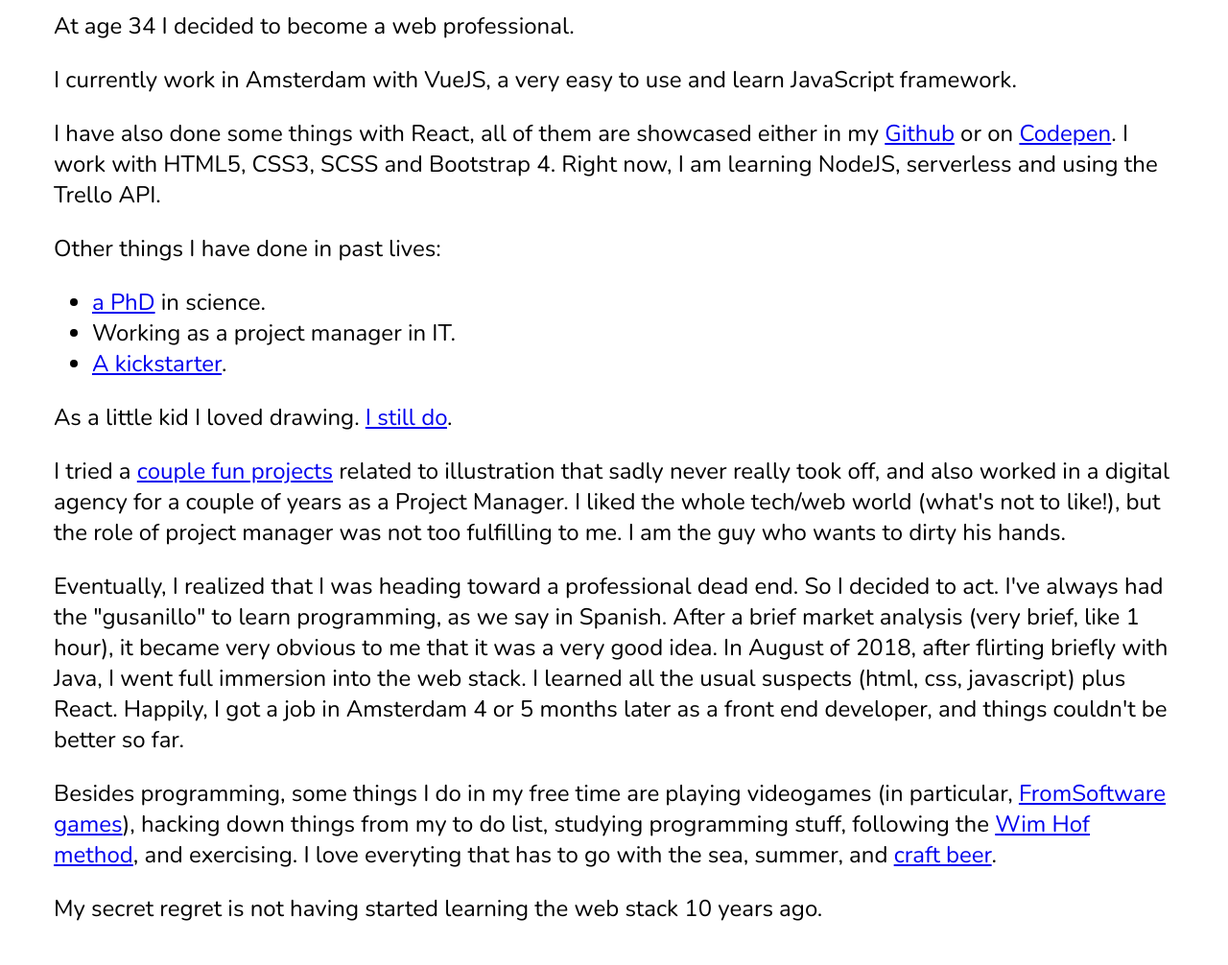
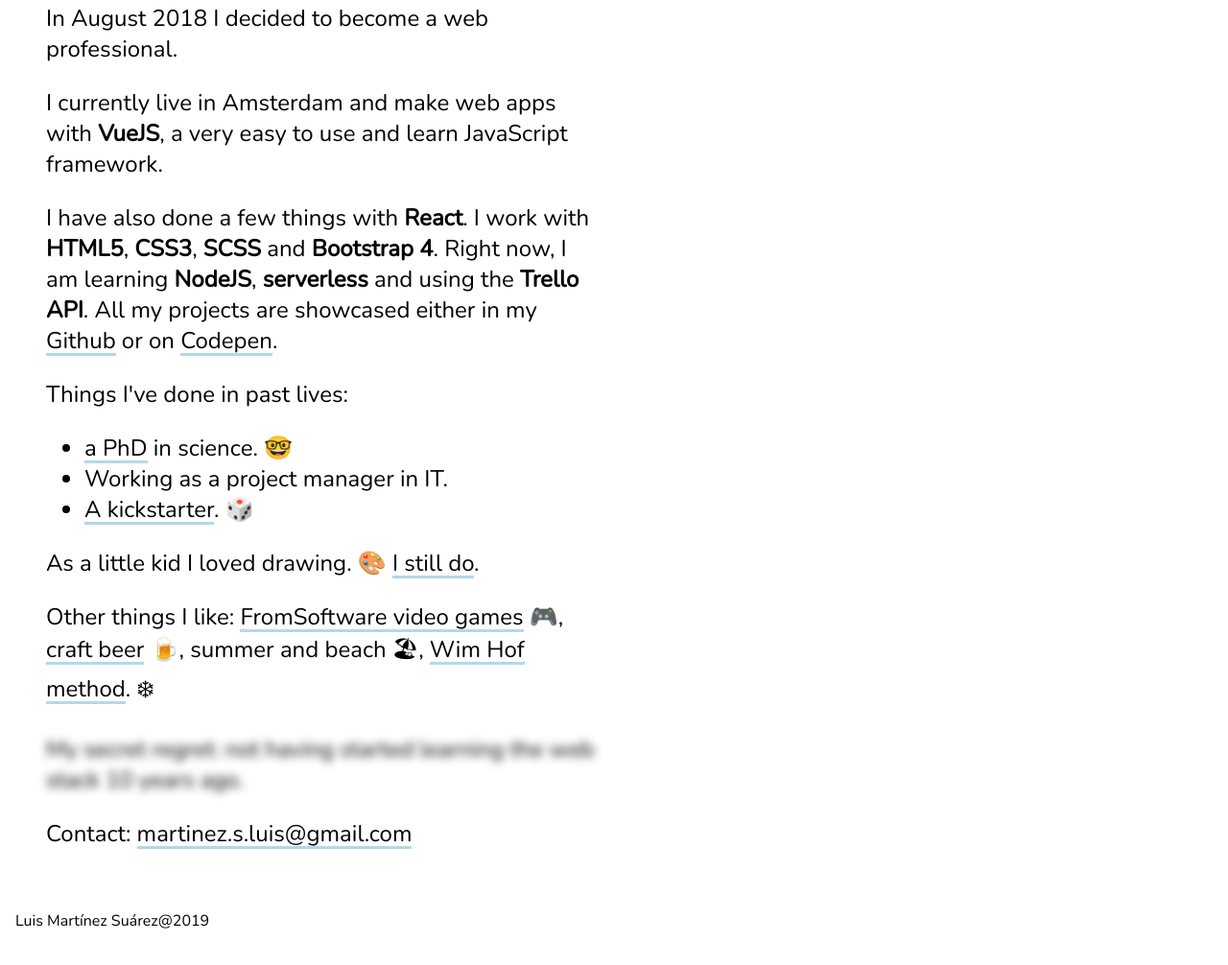
Before and after one commit to luismartinezs/luis-martinez, a website: page src/index.html in a window 1280 px wide. Shown: the part 238-1244 px from the top of the page at 96% size. After the commit the page ends 1217 px from the top, so only its background shows below. Drawn offline with nearby package versions, Linux system fonts and the light colour scheme.

Commit message:
basic site ready

```diff
--- a/package.json
+++ b/package.json
@@ -2,7 +2,7 @@
   "name": "luis-martinez",
   "version": "1.0.0",
   "description": "",
-  "main": "index.js",
+  "private": true,
   "scripts": {
     "test": "echo \"Error: no test specified\" && exit 1"
   },
@@ -17,7 +17,6 @@
     "eslint-plugin-jsx-a11y": "^6.2.1",
     "eslint-plugin-prettier": "^3.1.0",
     "eslint-plugin-react": "^7.13.0",
-    "jest": "^24.8.0",
     "prettier": "^1.17.1"
   }
 }
--- a/src/index.html
+++ b/src/index.html
@@ -4,34 +4,49 @@
     <meta charset="UTF-8" />
     <meta name="viewport" content="width=device-width, initial-scale=1.0" />
     <meta http-equiv="X-UA-Compatible" content="ie=edge" />
-    <link
-      href="https://fonts.googleapis.com/css?family=Nunito&display=swap"
-      rel="stylesheet"
-    />
+    <link href="https://fonts.googleapis.com/css?family=Nunito&display=swap" rel="stylesheet" />
     <link rel="stylesheet" href="style.css" />
     <title>Luis Martinez</title>
   </head>
   <body>
-		<div>
+    <main>
       <h1>Hi!</h1>
       <h2>I am Luis Mart&iacute;nez Su&aacute;rez.</h2>
 
-		<p>At age 34 I decided to become a web professional.</p>
-
-		<p>I currently work in Amsterdam with VueJS, a very easy to use and learn JavaScript framework.</p>
-
-		<p>I have also done some things with React, all of them are showcased either in my <a href="https://github.com/luismartinezs" alt="Github profile Luis Martinez">Github</a> or on <a href="https://codepen.io/luis-martinez-s/" alt="codepen profile Luis Martinez">Codepen</a>. I work with HTML5, CSS3, SCSS and Bootstrap 4. Right now, I am learning NodeJS, serverless and using the Trello API.</p>
+      <p>
+        In <time datetime="2018-08-01">August 2018</time> I decided to become a web professional.
+      </p>
 
       <p>
-			Other things I have done in past lives:
+        I currently live in Amsterdam and make web apps with <strong>VueJS</strong>, a very easy to
+        use and learn JavaScript framework.
+      </p>
+
+      <p>
+        I have also done a few things with <strong>React</strong>. I work with
+        <strong>HTML5</strong>, <strong>CSS3</strong>, <strong>SCSS</strong> and
+        <strong>Bootstrap 4</strong>. Right now, I am learning <strong>NodeJS</strong>,
+        <strong>serverless</strong> and using the <strong>Trello API</strong>. All my projects are
+        showcased either in my
+        <a href="https://github.com/luismartinezs" alt="Github profile Luis Martinez" target="_"
+          >Github</a
+        >
+        or on
+        <a href="https://codepen.io/luis-martinez-s/" alt="codepen profile Luis Martinez" target="_"
+          >Codepen</a
+        >.
+      </p>
+
+      Things I've done in past lives:
       <ul>
         <li>
           <a
             href="https://www.researchgate.net/publication/265611984_Theoretical_Study_of_the_Methanol_Synthesis_on_CuZnO_Catalysts_Strong_Metal_Support_Interactions_CO2_Activation_and_Ab_Initio_Metadynamics_Exploration_of_the_Reaction_Network"
             alt="Theoretical Study of the Methanol Synthesis on Cu/ZnO Catalysts. Strong Metal Support Interactions, CO2 Activation and Ab Initio Metadynamics Exploration of the Reaction Network"
+            target="_"
             >a PhD</a
           >
-				in science.
+          in science. 🤓
         </li>
         <li>
           Working as a project manager in IT.
@@ -40,73 +55,59 @@
           <a
             href="https://www.kickstarter.com/projects/rafaelgonzalez/final-boss-the-card-game"
             alt="Final Boss Card Game Kickstarter"
+            target="_"
             >A kickstarter</a
-				>.
+          >. 🎲
         </li>
       </ul>
-    </p>
 
       <p>
-      As a little kid I loved drawing.
+        As a little kid I loved drawing. 🎨
         <a
           href="https://luismartinez.artstation.com/"
           alt="artstation portfolio Luis Martinez"
+          target="_"
           >I still do</a
         >.
       </p>
 
       <p>
-      I tried a
+        Other things I like:
         <a
-        href="https://www.kickstarter.com/projects/rafaelgonzalez/final-boss-the-card-game"
-        alt="Final Boss Card Game Kickstarter"
-        >couple fun projects</a
+          href="https://www.youtube.com/watch?v=VTjJFJc1AfY&list=PLrVlvcyP9YsAAqlTw2Mu_gbcoZanM3vHq"
+          alt="Dark Souls playthrough"
+          target="_"
+          >FromSoftware video games</a
         >
-      related to illustration that sadly never really took off, and also worked
-      in a digital agency for a couple of years as a Project Manager. I liked
-      the whole tech/web world (what's not to like!), but the role of project
-      manager was not too fulfilling to me. I am the guy who wants to dirty his
-      hands.
+        🎮,
+        <a href="http://edgebrewing.com/beer/hoptimista/" alt="Hoptimista craft beer" target="_"
+          >craft beer</a
+        >
+        🍺, summer and beach 🏖,
+        <a
+          href="https://www.youtube.com/watch?v=vhr0EvJMNX8"
+          alt="Wim Hof taking an ice bath"
+          target="_"
+          >Wim Hof method</a
+        >. ❄
       </p>
 
       <p>
-      Eventually, I realized that I was heading toward a professional dead end.
-      So I decided to act. I've always had the "gusanillo" to learn programming,
-      as we say in Spanish. After a brief market analysis (very brief, like 1
-      hour), it became very obvious to me that it was a very good idea. In
-      August of 2018, after flirting briefly with Java, I went full immersion
-      into the web stack. I learned all the usual suspects (html, css,
-      javascript) plus React. Happily, I got a job in Amsterdam 4 or 5 months
-      later as a front end developer, and things couldn't be better so far.
+        <span class="secret"
+          >My secret regret: not having started learning the web stack 10 years ago.</span
+        >
       </p>
 
       <p>
-      Besides programming, some things I do in my free time are playing
-      videogames (in particular,
-      <a
-        href="https://www.youtube.com/watch?v=VTjJFJc1AfY&list=PLrVlvcyP9YsAAqlTw2Mu_gbcoZanM3vHq"
-        alt="Dark Souls playthrough"
-        >FromSoftware games</a
-      >), hacking down things from my to do list, studying programming stuff,
-      following the
-      <a
-        href="https://www.youtube.com/watch?v=vhr0EvJMNX8"
-        alt="Wim Hof taking an ice bath"
-        >Wim Hof method</a
-      >, and exercising. I love everyting that has to go with the sea, summer,
-      and
-      <a
-        href="http://edgebrewing.com/beer/hoptimista/"
-        alt="Hoptimista craft beer"
-        >craft beer</a
-      >.
+        Contact:
+        <a href="mailto:martinez.s.luis@gmail.com" alt="contact email" target="_"
+          >martinez.s.luis@gmail.com</a
+        >
       </p>
-
-    <p>
-      My secret regret is not having started learning the web stack 10 years
-      ago.
-		</p>
-
-	</div>
+    </main>
+    <footer>Luis Mart&iacute;nez Su&aacute;rez@<span id="copyrightYear"></span></footer>
+    <script>
+      copyrightYear.textContent = new Date().getUTCFullYear();
+    </script>
   </body>
 </html>
--- a/src/style.css
+++ b/src/style.css
@@ -1,5 +1,71 @@
+:root {
+  --a-color: rgb(181, 215, 233);
+  --a-height: 90%;
+  --a-height-hover: 10%;
+}
+
 body {
+  background-color: white;
+  color: black;
   font-family: 'Nunito', sans-serif;
-  font-size: 1.5rem;
-  padding: 2rem 3rem;
+  margin: 0;
+  padding: 0;
 }
+
+main {
+  font-size: 1.2rem;
+  padding: 1rem;
+}
+
+a {
+  text-decoration: none;
+  color: inherit;
+  background-image: linear-gradient(
+    rgba(0, 0, 0, 0) 0%,
+    rgba(0, 0, 0, 0) var(--a-height),
+    var(--a-color) var(--a-height)
+  );
+}
+
+a:hover {
+  position: relative;
+  bottom: 2px;
+  background-image: linear-gradient(
+    rgba(0, 0, 0, 0) 0%,
+    rgba(0, 0, 0, 0) var(--a-height-hover),
+    var(--a-color) var(--a-height-hover)
+  );
+}
+
+.secret {
+  filter: blur(5px);
+  -webkit-transition: filter 1s ease-in;
+  -moz-transition: filter 1s ease-in;
+  -o-transition: filter 1s ease-in;
+  transition: filter 1s ease-in;
+}
+
+.secret:hover {
+  filter: blur(0);
+  -webkit-transition: filter 1s 0.5s ease-in;
+  -moz-transition: filter 1s 0.5s ease-in;
+  -o-transition: filter 1s 0.5s ease-in;
+  transition: filter 1s 0.5s ease-in;
+}
+
+strong {
+  font-weight: 1000;
+}
+
+footer {
+	font-size: 1rem;
+	margin: 0.5rem 1rem;
+}
+
+@media (min-width: 575px) {
+  main {
+    font-size: 1.5rem;
+    padding: 2rem 3rem;
+    max-width: 575px;
+  }
+}
```
Also changed, not shown: src/index.js (deleted, +0 -10 lines), src/index.spec.js (deleted, +0 -3 lines), .eslintrc.json, 1 other file. Lines whose indentation alone changed are shown as unchanged.
